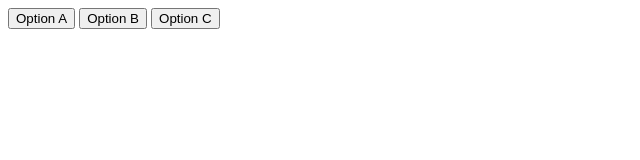
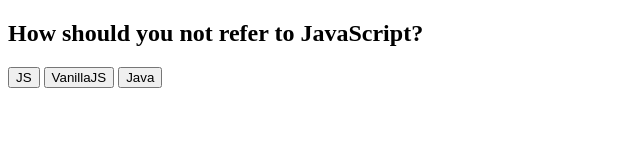
Before and after one commit to paigeswarthout/are-you-smarter-than-a-fifth-grader, a plain HTML site: page index.html in a window 1280 px wide. Shown: the whole page, without its empty margins (0-640 px from the left). Drawn offline with Linux system fonts and the light colour scheme.

Commit message:
Answer choices added

```diff
--- a/index.html
+++ b/index.html
@@ -6,8 +6,10 @@
     <title>Guessing Game</title>
 </head>
 <body>
-    <button>Option A</button>
-    <button>Option B</button>
-    <button>Option C</button>
+<h2>How should you not refer to JavaScript?</h2>
+
+    <button>JS</button>
+    <button>VanillaJS</button>
+    <button>Java</button>
 </body>
 </html>
```
